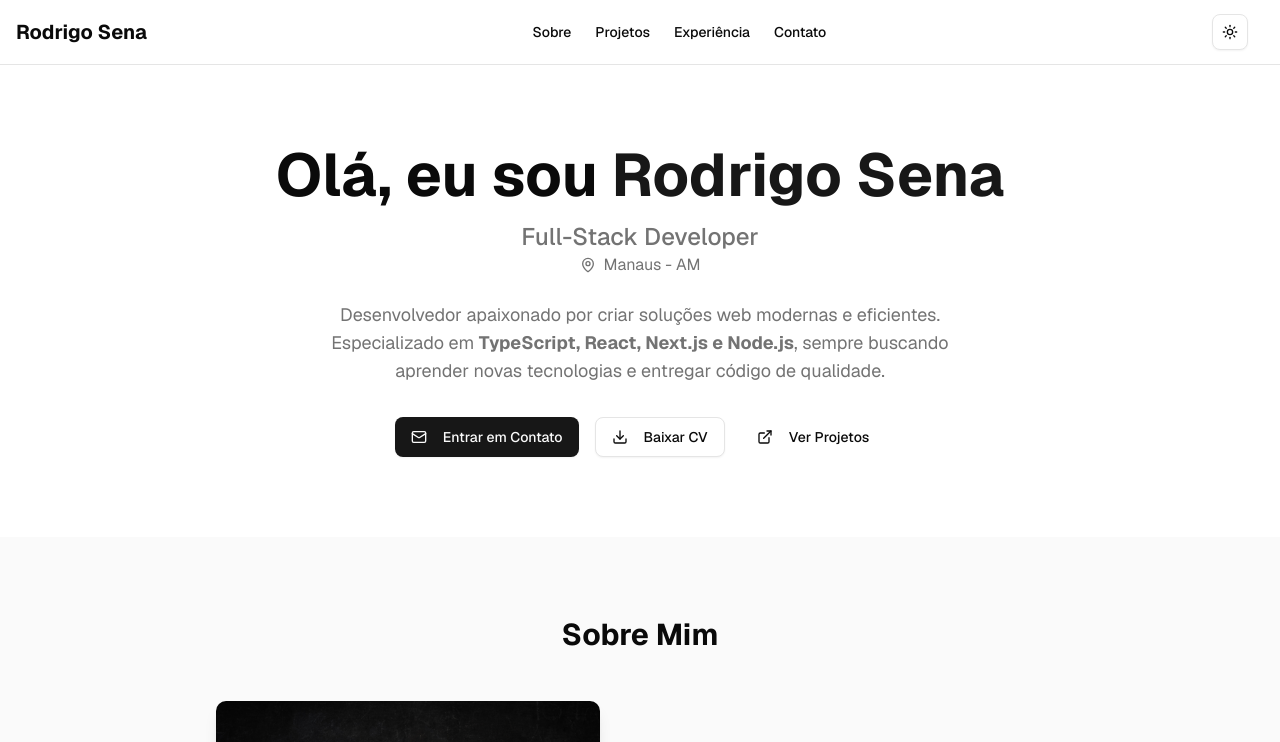
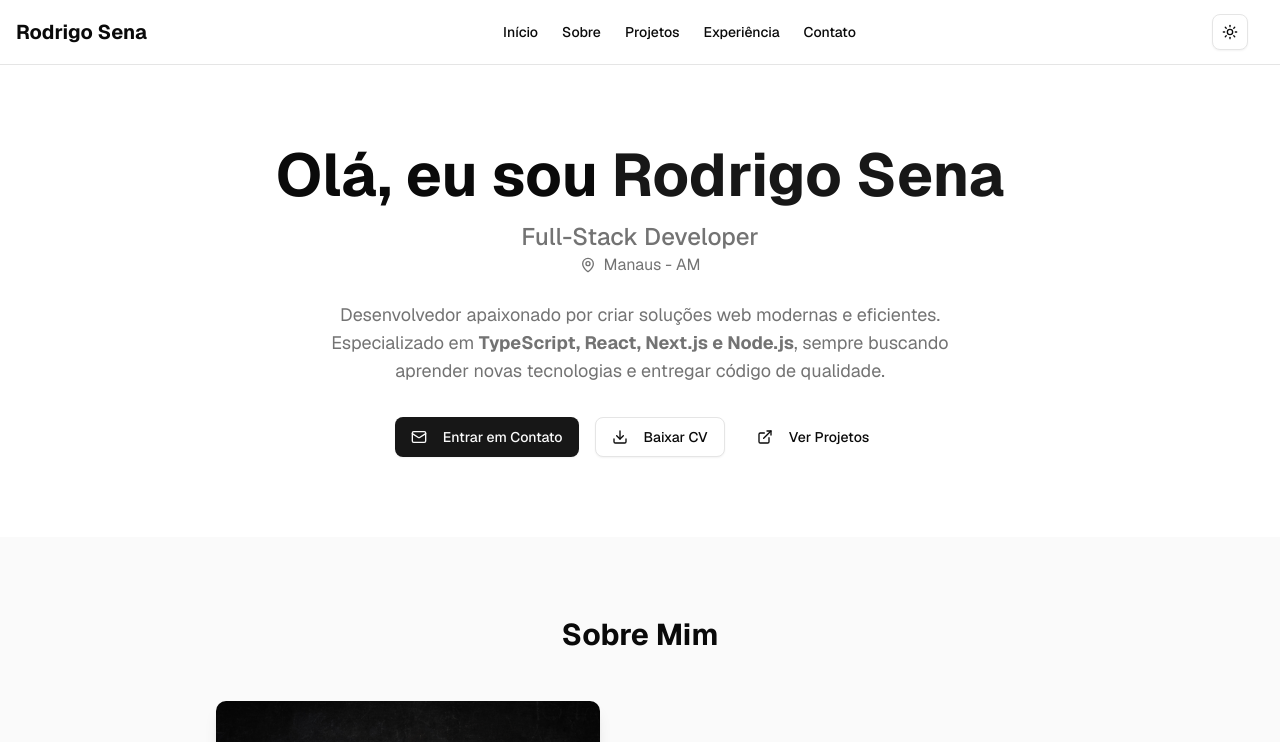
Before and after one commit to rodrigo1163/portfolio, a Next.js app: page / in a window 1280 px wide. Shown: the top 742 px of the page. Built offline with nearby package versions, Linux system fonts and the light colour scheme.

Commit message:
feat: adicionar link de navegação para a seção inicial e id à seção de home

```diff
--- a/app/page.tsx
+++ b/app/page.tsx
@@ -87,7 +87,7 @@ function HomePage() {
       <Header />
 
       {/* Hero Section */}
-      <section className="py-20 px-4">
+      <section id="home" className="py-20 px-4">
         <div className="container mx-auto max-w-4xl text-center">
           <h1 className="text-4xl md:text-6xl font-bold mb-4 text-balance">
             Olá, eu sou <span className="text-primary">Rodrigo Sena</span>
--- a/components/header.tsx
+++ b/components/header.tsx
@@ -30,6 +30,12 @@ export function Header() {
         </Link>
 
         <nav className="hidden md:flex items-center space-x-6">
+          <NavLink
+            href="home"
+            className="text-sm font-medium hover:text-primary transition-colors cursor-pointer"
+          >
+            Início
+          </NavLink>
           <NavLink
             href="about"
             className="text-sm font-medium hover:text-primary transition-colors cursor-pointer"
```
